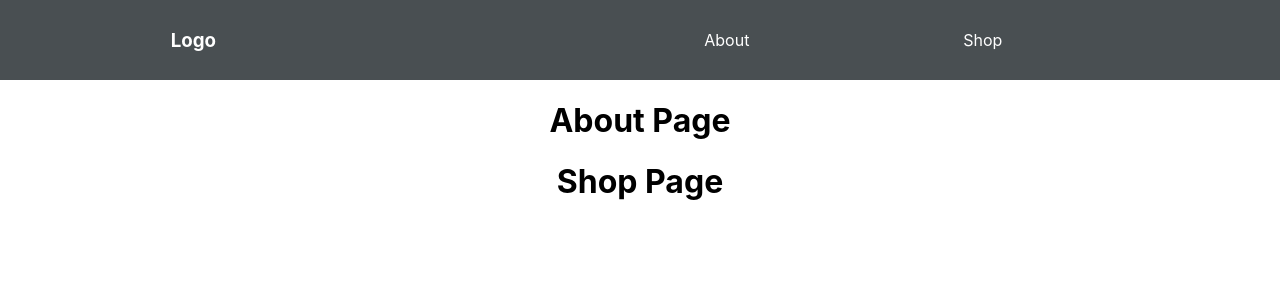
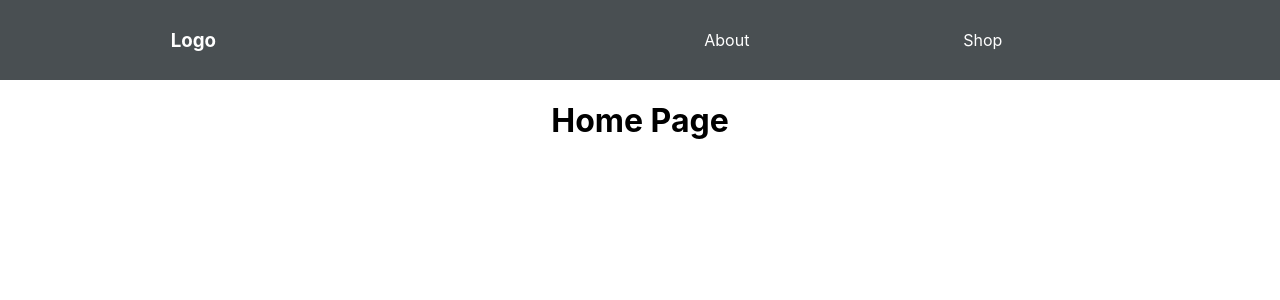
Before and after one commit to mario-galindo/React-Routing-Sample, a React (Create React App) app: page / in a window 1280 px wide. Shown: the top 300 px of the page. Built offline with nearby package versions, Linux system fonts and the light colour scheme.

Commit message:
add routing

```diff
--- a/src/App.js
+++ b/src/App.js
@@ -3,15 +3,27 @@ import './App.css';
 import Nav from './Nav';
 import About from './About';
 import Shop from './Shop'
+import { BrowserRouter as Router, Switch, Route } from 'react-router-dom'
 
 function App() {
   return (
     <div className="App">
-      <Nav></Nav>
-      <About></About>
-      <Shop></Shop>
+      <Router>
+        <Nav></Nav>
+        <Switch>
+          <Route path="/" exact component={Home}></Route>
+          <Route path="/about" component={About}></Route>
+          <Route path="/shop" component={Shop}></Route>
+        </Switch>
+      </Router>
     </div>
   );
 }
 
+const Home = () => (
+  <div>
+    <h1>Home Page</h1>
+  </div>
+);
+
 export default App;
```
